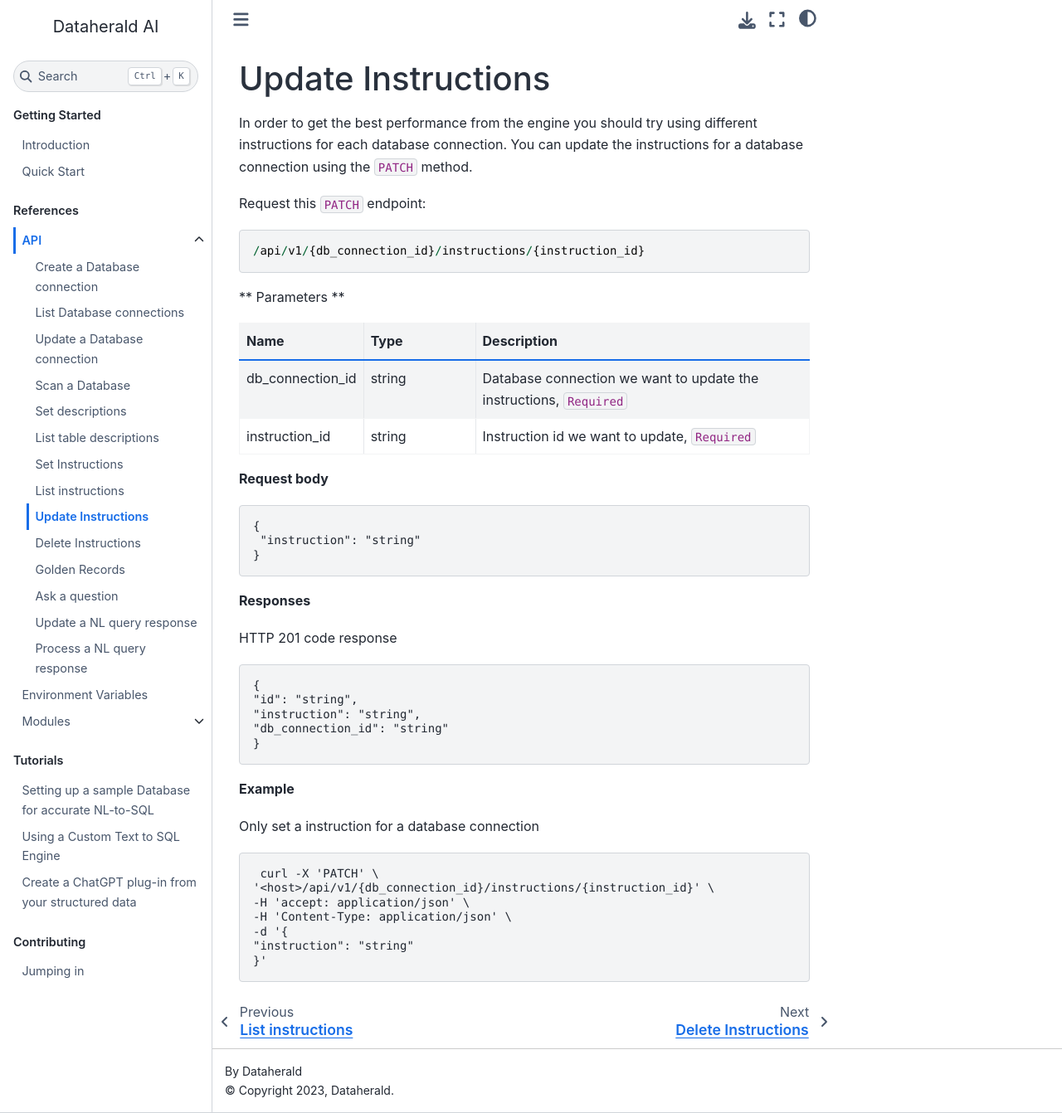
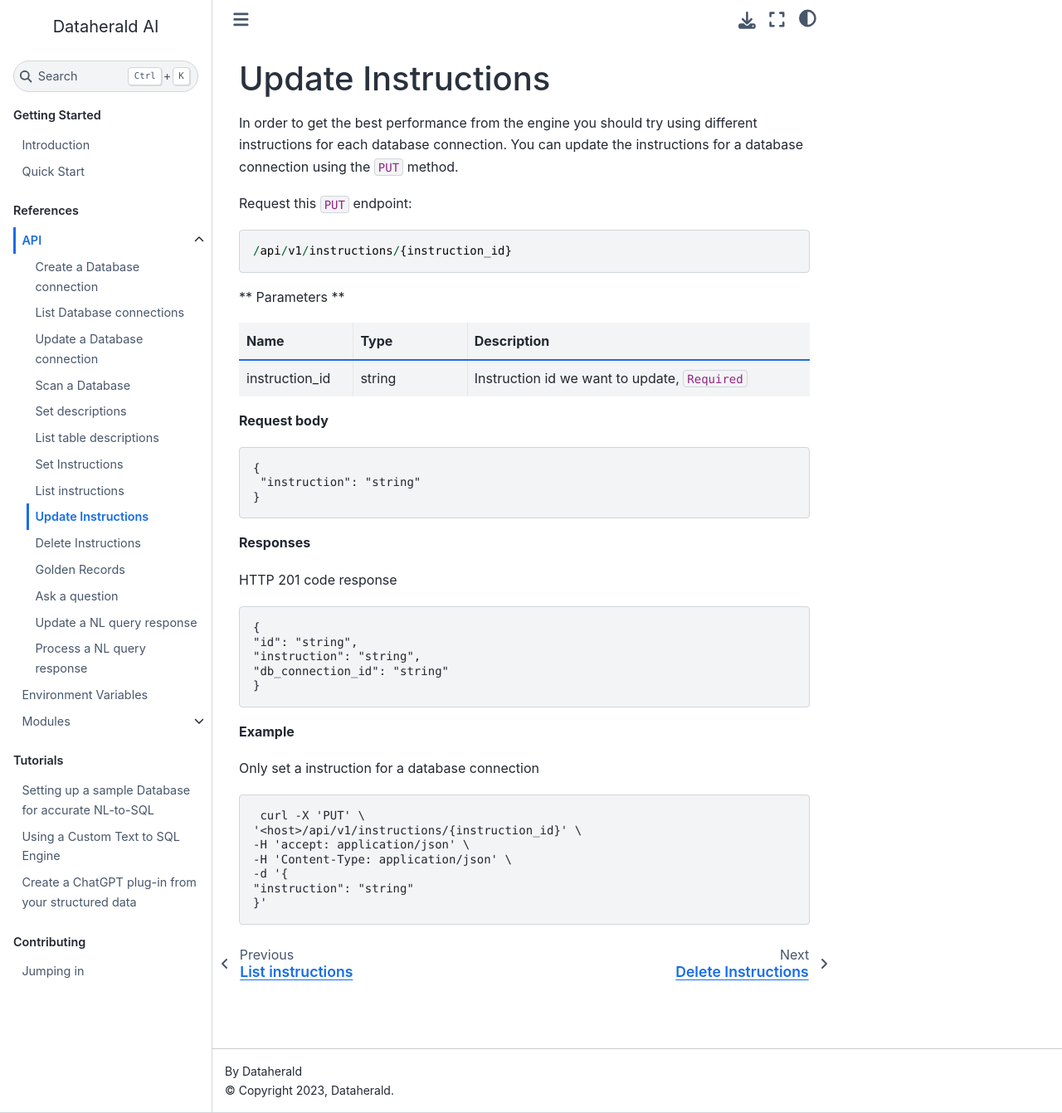
Before and after one commit to Dataherald/dataherald, a Sphinx documentation site: the page built from docs/api.update_instructions.rst, in a window 1280 px wide and 1342 px high. Shown: the whole window at 83% size. Built offline with Sphinx 7.4.7 and the Sphinx Book theme 1.1.4, drawn with Linux system fonts in a browser that asks for light colours.

Commit message:
DH-4724/updating the endpoints to be RESTfull

```diff
--- a/docs/api.list_instructions.rst
+++ b/docs/api.list_instructions.rst
@@ -7,7 +7,7 @@ You can use this endpoint to retrieve a list of instructions for a database conn
 
 Request this ``GET`` endpoint::
 
-    GET /api/v1/{db_connection_id}/instructions
+    GET /api/v1/instructions
 
 ** Parameters **
 
@@ -15,7 +15,7 @@ Request this ``GET`` endpoint::
    :header: "Name", "Type", "Description"
    :widths: 20, 20, 60
 
-   "db_connection_id", "string", "Database connection we want to get instructions, ``Required``"
+   "db_connection_id", "string", "Database connection we want to get instructions, ``Optional``"
    "page", "integer", "Page number, ``Optional``"
    "limit", "integer", "Limit number of instructions, ``Optional``"
 
@@ -38,5 +38,5 @@ HTTP 201 code response
 .. code-block:: rst
 
    curl -X 'GET' \
-  '<host>/api/v1/{db_connection_id}/instructions?page=1&limit=10' \
+  '<host>/api/v1/instructions?page=1&limit=10' \
   -H 'accept: application/json
--- a/docs/api.update_instructions.rst
+++ b/docs/api.update_instructions.rst
@@ -4,11 +4,11 @@ Update Instructions
 =======================
 
 In order to get the best performance from the engine you should try using different instructions for each database connection.
-You can update the instructions for a database connection using the ``PATCH`` method.
+You can update the instructions for a database connection using the ``PUT`` method.
 
-Request this ``PATCH`` endpoint::
+Request this ``PUT`` endpoint::
 
-    /api/v1/{db_connection_id}/instructions/{instruction_id}
+    /api/v1/instructions/{instruction_id}
 
 ** Parameters **
 
@@ -16,7 +16,6 @@ Request this ``PATCH`` endpoint::
    :header: "Name", "Type", "Description"
    :widths: 20, 20, 60
 
-   "db_connection_id", "string", "Database connection we want to update the instructions, ``Required``"
     "instruction_id", "string", "Instruction id we want to update, ``Required``"
 
 **Request body**
@@ -45,8 +44,8 @@ Only set a instruction for a database connection
 
 .. code-block:: rst
 
-   curl -X 'PATCH' \
-  '<host>/api/v1/{db_connection_id}/instructions/{instruction_id}' \
+   curl -X 'PUT' \
+  '<host>/api/v1/instructions/{instruction_id}' \
   -H 'accept: application/json' \
   -H 'Content-Type: application/json' \
   -d '{
```
Also changed, not shown: README.md (+10 -9 lines), docs/api.add_instructions.rst (+4 -10 lines), docs/api.delete_instructions.rst (+3 -4 lines), 4 other files.
